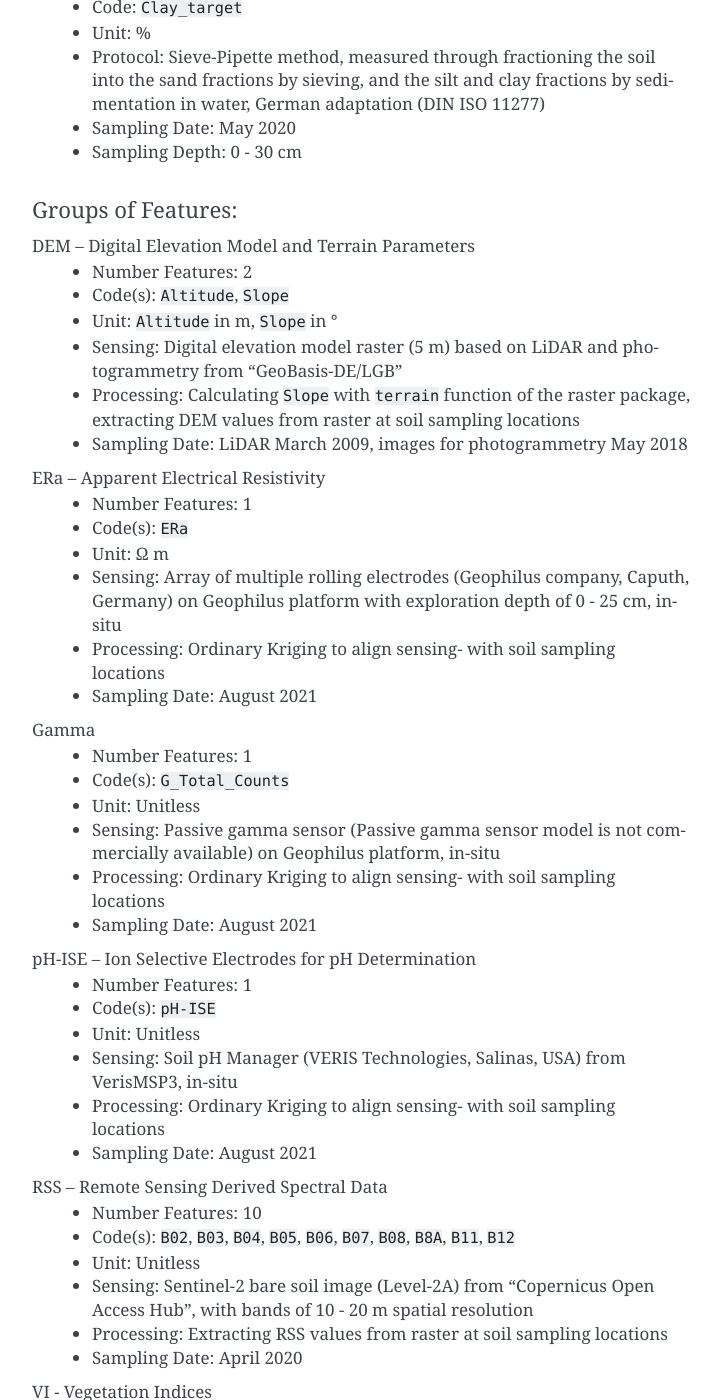
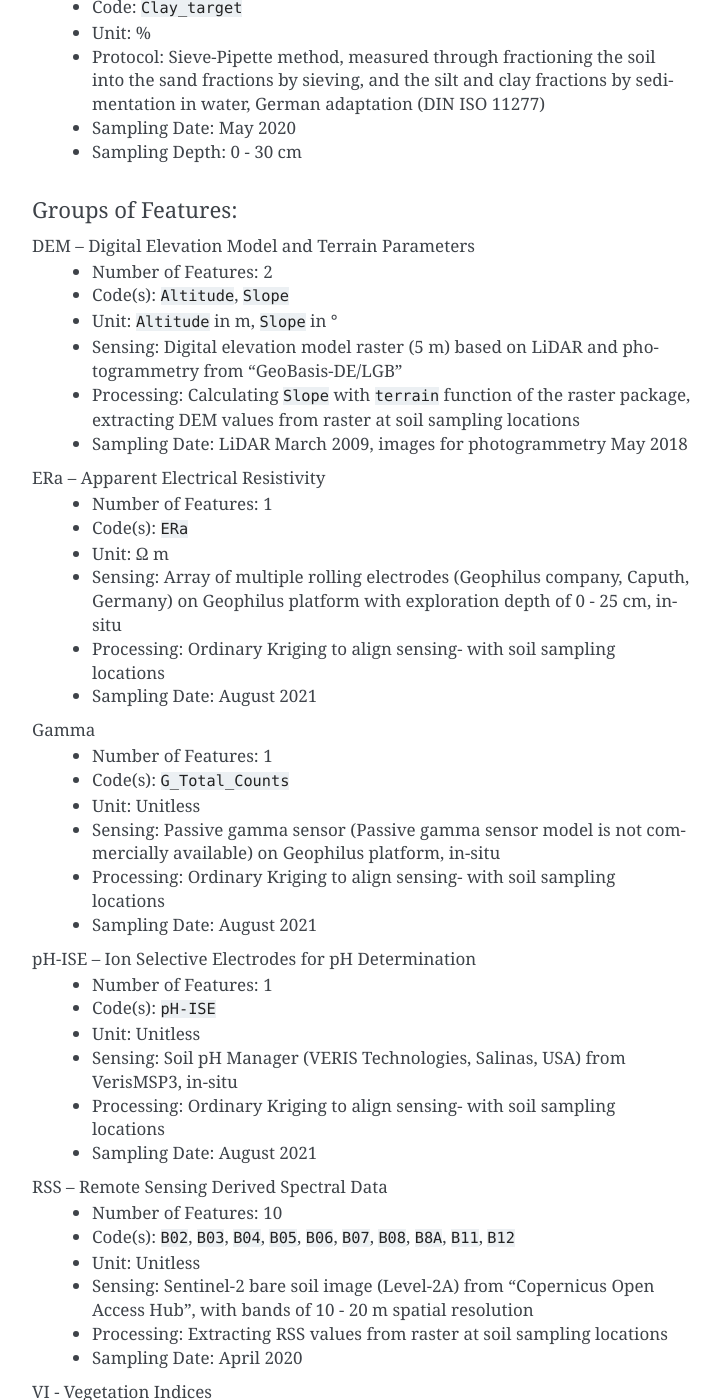
Before and after one commit to a11to1n3/LimeSoDa, a Sphinx documentation site: the page built from docs/source/datasets/BB_250.rst, in a window 1280 px wide and 1400 px high, scrolled down 1328 px. Shown: the whole window, without its empty margins (388-1109 px from the left). Built offline with Sphinx 7.4.7, drawn with Linux system fonts in a browser that asks for light colours; pages that are not in the unit, such as notebooks, are missing from menus; some of the changed text lies outside the part shown.

Commit message:
Update BB_250.rst

```diff
--- a/docs/source/datasets/BB_250.rst
+++ b/docs/source/datasets/BB_250.rst
@@ -56,7 +56,7 @@ Groups of Features:
 """""""""""""""""
 
 DEM – Digital Elevation Model and Terrain Parameters
-    * Number Features: 2
+    * Number of Features: 2
     * Code(s): ``Altitude``, ``Slope``
     * Unit: ``Altitude`` in m, ``Slope`` in °
     * Sensing: Digital elevation model raster (5 m) based on LiDAR and photogrammetry from "GeoBasis-DE/LGB"
@@ -64,7 +64,7 @@ DEM – Digital Elevation Model and Terrain Parameters
     * Sampling Date: LiDAR March 2009, images for photogrammetry May 2018
 
 ERa – Apparent Electrical Resistivity
-    * Number Features: 1
+    * Number of Features: 1
     * Code(s): ``ERa``
     * Unit: Ω m
     * Sensing: Array of multiple rolling electrodes (Geophilus company, Caputh, Germany) on Geophilus platform with exploration depth of 0 - 25 cm, in-situ
@@ -72,7 +72,7 @@ ERa – Apparent Electrical Resistivity
     * Sampling Date: August 2021
 
 Gamma
-    * Number Features: 1
+    * Number of Features: 1
     * Code(s): ``G_Total_Counts``
     * Unit: Unitless
     * Sensing: Passive gamma sensor (Passive gamma sensor model is not commercially available) on Geophilus platform, in-situ
@@ -80,7 +80,7 @@ Gamma
     * Sampling Date: August 2021
 
 pH-ISE – Ion Selective Electrodes for pH Determination
-    * Number Features: 1
+    * Number of Features: 1
     * Code(s): ``pH-ISE``
     * Unit: Unitless
     * Sensing: Soil pH Manager (VERIS Technologies, Salinas, USA) from VerisMSP3, in-situ
@@ -88,7 +88,7 @@ pH-ISE – Ion Selective Electrodes for pH Determination
     * Sampling Date: August 2021
 
 RSS – Remote Sensing Derived Spectral Data
-    * Number Features: 10
+    * Number of Features: 10
     * Code(s): ``B02``, ``B03``, ``B04``, ``B05``, ``B06``, ``B07``, ``B08``, ``B8A``, ``B11``, ``B12``
     * Unit: Unitless
     * Sensing: Sentinel-2 bare soil image (Level-2A) from "Copernicus Open Access Hub", with bands of 10 - 20 m spatial resolution
@@ -96,7 +96,7 @@ RSS – Remote Sensing Derived Spectral Data
     * Sampling Date: April 2020
 
 VI - Vegetation Indices
-    * Number Features: 2
+    * Number of Features: 2
     * Code(s): ``NDVI``, ``GNDVI``
     * Unit: Unitless
     * Sensing: Sentinel-2 Image during vegetative period (Level-2A) from "Copernicus Open Access Hub"
```
